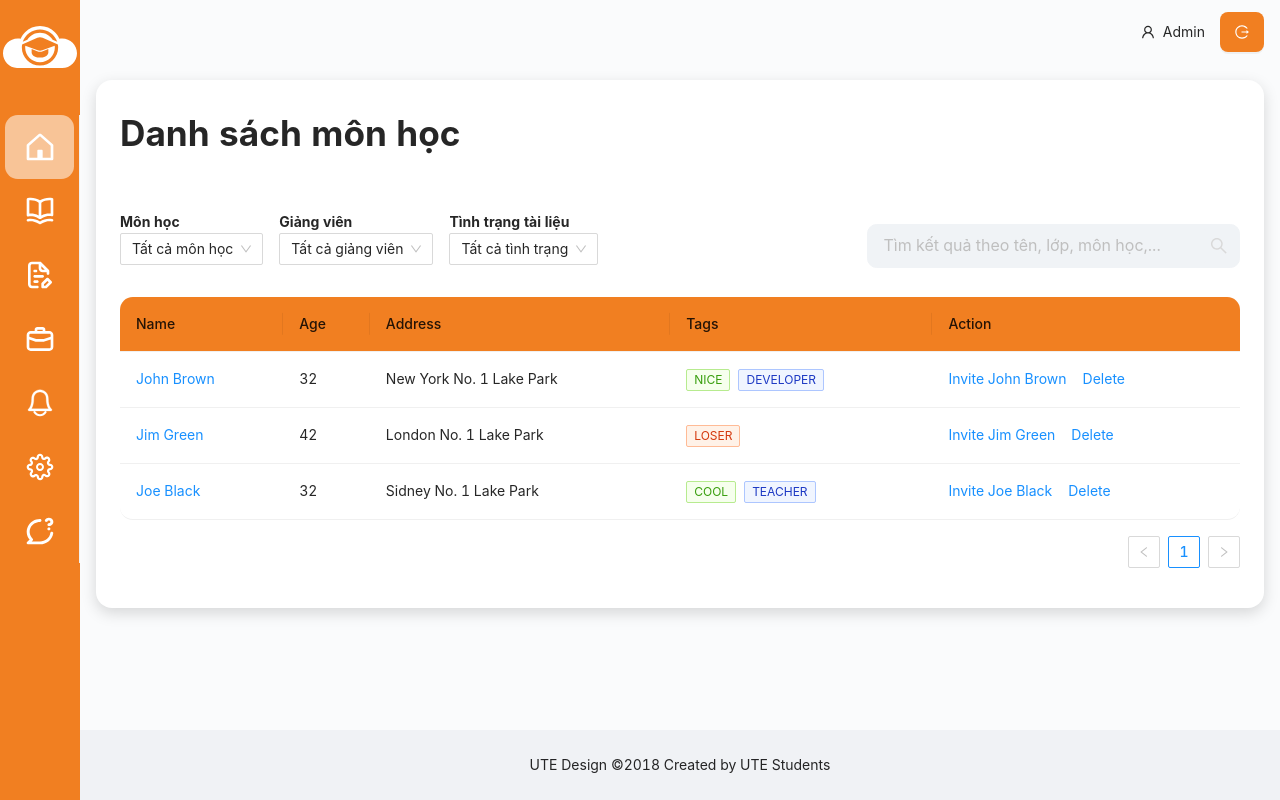
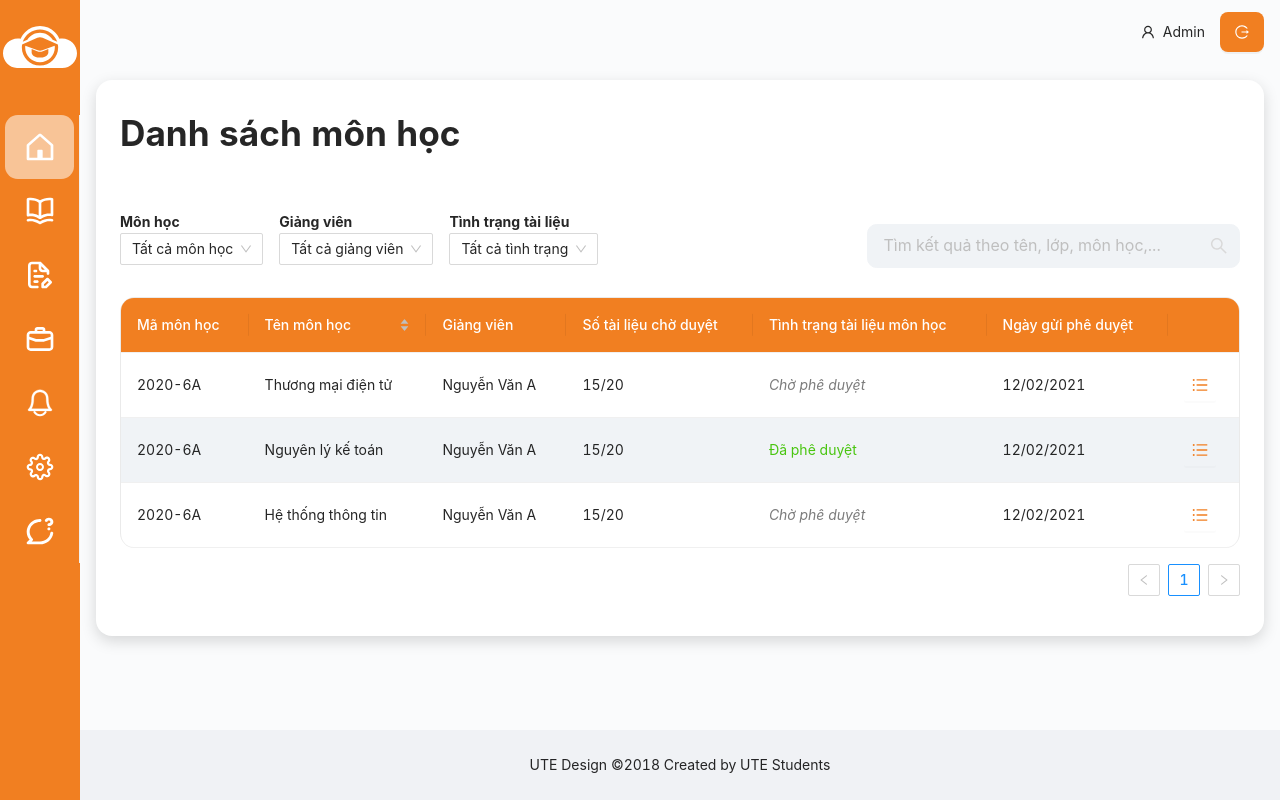
Before and after one commit to nguyenngocminhthu/E-Library-of-LMS, a React (Create React App) app: page /subjects in a window 1280 px wide. Built offline with nearby package versions, Linux system fonts and the light colour scheme.

Commit message:
change router logic, des subjects

```diff
--- a/src/App.tsx
+++ b/src/App.tsx
@@ -1,97 +1,12 @@
-import { Layout } from "antd";
 import "antd/dist/antd.css";
-import { useLocation } from "react-router";
-import { Route, Routes } from "react-router-dom";
 import "./App.scss";
-import { FooterComp } from "./Layout/Footer/Footer";
-import { HeaderComp } from "./Layout/Header/Header";
-import { Sidebar } from "./Layout/Sidebar/Sidebar";
+import { Leadership } from "./routers/routerLeadership";
 import "./shared/styles/styles.scss";
-import Cover from "./Views/Cover/Cover";
-import { Help } from "./Views/Leadership/Help/Help";
-import { Home } from "./Views/Leadership/Home/Home";
-import { Notification } from "./Views/Leadership/Noti/Noti";
-import { Subject } from "./Views/Leadership/Subject/Subject";
-import Information from "./Views/Leadership/SysSetting/Information";
-import { System } from "./Views/Leadership/SysSetting/System";
-import Login from "./Views/Login/Login";
-import { Profile } from "./Views/Profile/Profile";
-
-const { Content } = Layout;
 
 const App: React.FC = () => {
-  const location = useLocation();
-  const path = location.pathname;
   return (
     <div className="App">
-      {(() => {
-        switch (path) {
-          case "/":
-            return (
-              <Routes>
-                <Route>
-                  <Route path="/" element={<Cover />} />
-                </Route>
-              </Routes>
-            );
-          case "/login":
-            return (
-              <Routes>
-                <Route>
-                  <Route path="/login" element={<Login />} />
-                </Route>
-              </Routes>
-            );
-          default:
-            return (
-              <div>
-                <Layout style={{ minHeight: "100vh" }}>
-                  <Sidebar />
-                  <Layout className="site-layout">
-                    <HeaderComp />
-                    <Content style={{ margin: "16px 16px" }}>
-                      <div
-                        className="site-layout-background"
-                        style={{
-                          padding: "10px 24px 24px 24px",
-                          minHeight: 360,
-                        }}
-                      >
-                        <Routes>
-                          <Route>
-                            <Route path="/home" element={<Home />} />
-                          </Route>
-                          <Route>
-                            <Route path="/subjects" element={<Subject />} />
-                          </Route>
-                          <Route>
-                            <Route path="/help" element={<Help />} />
-                          </Route>
-                          <Route>
-                            <Route path="/noti" element={<Notification />} />
-                          </Route>
-                          <Route>
-                            <Route path="/setting" element={<System />} />
-                          </Route>
-                          <Route>
-                            <Route path="/profile" element={<Profile />} />
-                          </Route>
-                          <Route>
-                            <Route
-                              path="/setting/information"
-                              element={<Information />}
-                            />
-                          </Route>
-                        </Routes>
-                      </div>
-                    </Content>
-                    <FooterComp />
-                  </Layout>
-                </Layout>
-              </div>
-            );
-        }
-      })()}
+      <Leadership />
     </div>
   );
 };
--- a/src/Views/Leadership/Subject/Subject.tsx
+++ b/src/Views/Leadership/Subject/Subject.tsx
@@ -1,13 +1,14 @@
+import { UnorderedListOutlined } from "@ant-design/icons";
+import { Button, Col, Row, Space, Table, Tooltip } from "antd";
+import { useNavigate } from "react-router";
+import { BreadcrumbComp } from "../../../Components/Breadcrumb";
 import SearchComponent from "../../../Components/SearchComponent";
-import { Row, Col } from 'antd';
 import { SelectComp } from "../../../Components/Select";
-import { Table, Tag, Space } from 'antd';
-import { BreadcrumbComp } from "../../../Components/Breadcrumb";
-import "./style.scss"
+import "./style.scss";
 
 const subject = [
   {
-    name: "hương mại điện tử",
+    name: "Thương mại điện tử",
     value: "TMDT",
   },
   {
@@ -44,50 +45,56 @@ const status = [
   },
 ];
 
+export const Subject = () => {
+  const navigate = useNavigate();
   const columns = [
     {
-    title: 'Name',
-    dataIndex: 'name',
-    key: 'name',
-    render: (text:any) => <a>{text}</a>,
+      title: "Mã môn học",
+      dataIndex: "subCode",
+      key: "subCode",
     },
     {
-    title: 'Age',
-    dataIndex: 'age',
-    key: 'age',
+      title: "Tên môn học",
+      dataIndex: "subName",
+      key: "subName",
+      sorter: (a: any, b: any) => a.subName.length - b.subName.length,
     },
     {
-    title: 'Address',
-    dataIndex: 'address',
-    key: 'address',
+      title: "Giảng viên",
+      dataIndex: "teacher",
+      key: "teacher",
     },
     {
-    title: 'Tags',
-    key: 'tags',
-    dataIndex: 'tags',
-    render: (tags:any) => (
-      <>
-        {tags.map((tag:any) => {
-          let color = tag.length > 5 ? 'geekblue' : 'green';
-          if (tag === 'loser') {
-            color = 'volcano';
-          }
-          return (
-            <Tag color={color} key={tag}>
-              {tag.toUpperCase()}
-            </Tag>
-          );
-        })}
-      </>
+      title: "Số tài liệu chờ duyệt",
+      dataIndex: "file",
+      key: "file",
+    },
+    {
+      title: "Tình trạng tài liệu môn học",
+      dataIndex: "status",
+      key: "status",
+      render: (status: number) => (
+        <div className={status === 0 ? "gray" : "green"}>
+          {status === 0 ? "Chờ phê duyệt" : "Đã phê duyệt"}
+        </div>
       ),
     },
     {
-    title: 'Action',
-    key: 'action',
-    render: (text:any, record:any) => (
+      title: "Ngày gửi phê duyệt",
+      dataIndex: "createdAt",
+      key: "createdAt",
+    },
+    {
+      title: "",
+      key: "action",
+      render: (text: any, record: any) => (
         <Space size="middle">
-        <a>Invite {record.name}</a>
-        <a>Delete</a>
+          <Tooltip title="Detail">
+            <Button
+              onClick={() => navigate(`/subjects/${record.subCode}`)}
+              icon={<UnorderedListOutlined />}
+            />
+          </Tooltip>
         </Space>
       ),
     },
@@ -95,54 +102,63 @@ const columns = [
 
   const data = [
     {
-    key: '1',
-    name: 'John Brown',
-    age: 32,
-    address: 'New York No. 1 Lake Park',
-    tags: ['nice', 'developer'],
+      key: "1",
+      subCode: "2020-6A",
+      subName: "Thương mại điện tử",
+      teacher: "Nguyễn Văn A",
+      file: "15/20",
+      status: 0,
+      createdAt: "12/02/2021",
     },
     {
-    key: '2',
-    name: 'Jim Green',
-    age: 42,
-    address: 'London No. 1 Lake Park',
-    tags: ['loser'],
+      key: "2",
+      subCode: "2020-6A",
+      subName: "Nguyên lý kế toán",
+      teacher: "Nguyễn Văn A",
+      file: "15/20",
+      status: 1,
+      createdAt: "12/02/2021",
     },
     {
-    key: '3',
-    name: 'Joe Black',
-    age: 32,
-    address: 'Sidney No. 1 Lake Park',
-    tags: ['cool', 'teacher'],
+      key: "3",
+      subCode: "2020-6A",
+      subName: "Hệ thống thông tin",
+      teacher: "Nguyễn Văn A",
+      file: "15/20",
+      status: 0,
+      createdAt: "12/02/2021",
     },
   ];
 
-export const Subject = () => {
-  return <div className="subject">
+  return (
+    <div className="subject">
       <BreadcrumbComp title="Danh sách môn học" />
       <Row>
         <Col className="table-header" span={16}>
           <SelectComp
-              style={{ display: 'block'}}
+            style={{ display: "block" }}
             textLabel="Môn học"
             defaultValue="Tất cả môn học"
             dataString={subject}
           />
           <SelectComp
-            style={{ display: 'block'}}
+            style={{ display: "block" }}
             textLabel="Giảng viên"
             defaultValue="Tất cả giảng viên"
             dataString={teacher}
           />
           <SelectComp
-              style={{ display: 'block'}}
+            style={{ display: "block" }}
             textLabel="Tình trạng tài liệu"
             defaultValue="Tất cả tình trạng"
             dataString={status}
           />
         </Col>
-      <Col className="table-header" span={8}><SearchComponent/></Col>
+        <Col className="table-header" span={8}>
+          <SearchComponent />
+        </Col>
       </Row>
       <Table columns={columns} dataSource={data} />
-  </div>;
+    </div>
+  );
 };
--- /dev/null
+++ b/src/Views/Leadership/Subject/SubjectDetail.tsx
@@ -0,0 +1,3 @@
+export const SubjectDetail = () => {
+  return <div>subdel</div>;
+};
--- a/src/Views/Leadership/Subject/style.scss
+++ b/src/Views/Leadership/Subject/style.scss
@@ -1,39 +1,70 @@
 @import "../../../shared/styles/variable";
 
 .subject {
+  .ant-table table {
+    border-radius: 15px;
+    border: 1px solid rgba(223, 223, 223, 0.636);
+    border-bottom: none;
+  }
+
   .table-header {
     margin-top: 1rem;
     display: flex !important;
     align-items: center;
   }
-    .selectcomp{
+  .selectcomp {
     display: block;
     margin: 0 1rem 1rem 0;
     .select {
       margin: 0;
     }
   }
-    .ant-table-thead>tr>th {
+  .ant-table-thead > tr > th {
     background: $color-primary;
+    color: $color-white;
+  }
 
+  .ant-table-tbody > tr:nth-child(even) {
+    background-color: $color-grey-light-2;
   }
-    .ant-table-container{
+  .ant-table-container {
     margin-top: 1rem;
   }
   // for border table
-  .ant-table-container table>thead>tr:first-child th:first-child {
+  .ant-table-container table > thead > tr:first-child th:first-child {
     border-top-left-radius: $border-radius;
   }
 
-  .ant-table-container table>thead>tr:first-child th:last-child {
+  .ant-table-container table > thead > tr:first-child th:last-child {
     border-top-right-radius: $border-radius;
   }
 
-  .ant-table-tbody>tr.ant-table-row:last-child>td:first-child {
+  .ant-table-tbody > tr.ant-table-row:last-child > td:first-child {
     border-bottom-left-radius: $border-radius;
   }
 
-  .ant-table-tbody>tr.ant-table-row:last-child>td:last-child {
+  .ant-table-tbody > tr.ant-table-row:last-child > td:last-child {
     border-bottom-right-radius: $border-radius;
   }
+  .ant-btn-icon-only {
+    border: none;
+    color: $color-primary;
+    background-color: transparent;
   }
+
+  .gray {
+    color: $color-grey-dark-1;
+    font-style: italic;
+  }
+  .green {
+    color: $color-primary-green;
+  }
+
+  .ant-table-thead th.ant-table-column-sort:hover {
+    background-color: $color-primary-hover;
+  }
+
+  .ant-table-thead th.ant-table-column-has-sorters:hover {
+    background-color: $color-primary-hover;
+  }
+}
--- /dev/null
+++ b/src/routers/routerLeadership.tsx
@@ -0,0 +1,99 @@
+import { Layout } from "antd";
+import { Content } from "antd/lib/layout/layout";
+import { Route, Routes, useLocation } from "react-router";
+import { FooterComp } from "../Layout/Footer/Footer";
+import { HeaderComp } from "../Layout/Header/Header";
+import { Sidebar } from "../Layout/Sidebar/Sidebar";
+import Cover from "../Views/Cover/Cover";
+import { Help } from "../Views/Leadership/Help/Help";
+import { Home } from "../Views/Leadership/Home/Home";
+import { Subject } from "../Views/Leadership/Subject/Subject";
+import { SubjectDetail } from "../Views/Leadership/Subject/SubjectDetail";
+import Information from "../Views/Leadership/SysSetting/Information";
+import { System } from "../Views/Leadership/SysSetting/System";
+import Login from "../Views/Login/Login";
+import { Profile } from "../Views/Profile/Profile";
+import { Notification } from "../Views/Leadership/Noti/Noti";
+
+export const Leadership = () => {
+  const location = useLocation();
+  const path = location.pathname;
+  return (
+    <>
+      {(() => {
+        switch (path) {
+          case "/":
+            return (
+              <Routes>
+                <Route>
+                  <Route path="/" element={<Cover />} />
+                </Route>
+              </Routes>
+            );
+          case "/login":
+            return (
+              <Routes>
+                <Route>
+                  <Route path="/login" element={<Login />} />
+                </Route>
+              </Routes>
+            );
+          default:
+            return (
+              <div>
+                <Layout style={{ minHeight: "100vh" }}>
+                  <Sidebar />
+                  <Layout className="site-layout">
+                    <HeaderComp />
+                    <Content style={{ margin: "16px 16px" }}>
+                      <div
+                        className="site-layout-background"
+                        style={{
+                          padding: "10px 24px 24px 24px",
+                          minHeight: 360,
+                        }}
+                      >
+                        <Routes>
+                          <Route>
+                            <Route path="/home" element={<Home />} />
+                          </Route>
+                          <Route>
+                            <Route path="/subjects" element={<Subject />} />
+                          </Route>
+                          <Route>
+                            <Route
+                              path="/subjects/:idSub"
+                              element={<SubjectDetail />}
+                            />
+                          </Route>
+                          <Route>
+                            <Route path="/help" element={<Help />} />
+                          </Route>
+                          <Route>
+                            <Route path="/noti" element={<Notification />} />
+                          </Route>
+                          <Route>
+                            <Route path="/setting" element={<System />} />
+                          </Route>
+                          <Route>
+                            <Route path="/profile" element={<Profile />} />
+                          </Route>
+                          <Route>
+                            <Route
+                              path="/setting/information"
+                              element={<Information />}
+                            />
+                          </Route>
+                        </Routes>
+                      </div>
+                    </Content>
+                    <FooterComp />
+                  </Layout>
+                </Layout>
+              </div>
+            );
+        }
+      })()}
+    </>
+  );
+};
--- a/src/shared/styles/_variable.scss
+++ b/src/shared/styles/_variable.scss
@@ -4,6 +4,7 @@ $color-primary-hover: #f17f21cb;
 $color-primary-light: #fde8ea;
 $color-primary-dark: #46060e;
 $color-primary-blue: #f0f8ff;
+$color-primary-green: #49c510;
 
 $color-secondary-dark: #1c1c1e;
 $color-secondary-light: #fafbfc;
@@ -13,12 +14,10 @@ $color-tertiary-dark: #ffb119;
 
 $color-grey-light-1: #f7f7f7;
 $color-grey-light-2: #f0f3f6;
-$color-grey-dark-1: #777777;
+$color-grey-dark-1: #7c7c7c;
 
 $color-white: #ffffff;
 $color-black: #000000;
-
-
 
 // MAIN BODY
 $color-background: #656568;
```
Also changed, not shown: src/Views/Leadership/Noti/Noti.tsx (+8 -17 lines). Lines whose indentation alone changed are shown as unchanged.
